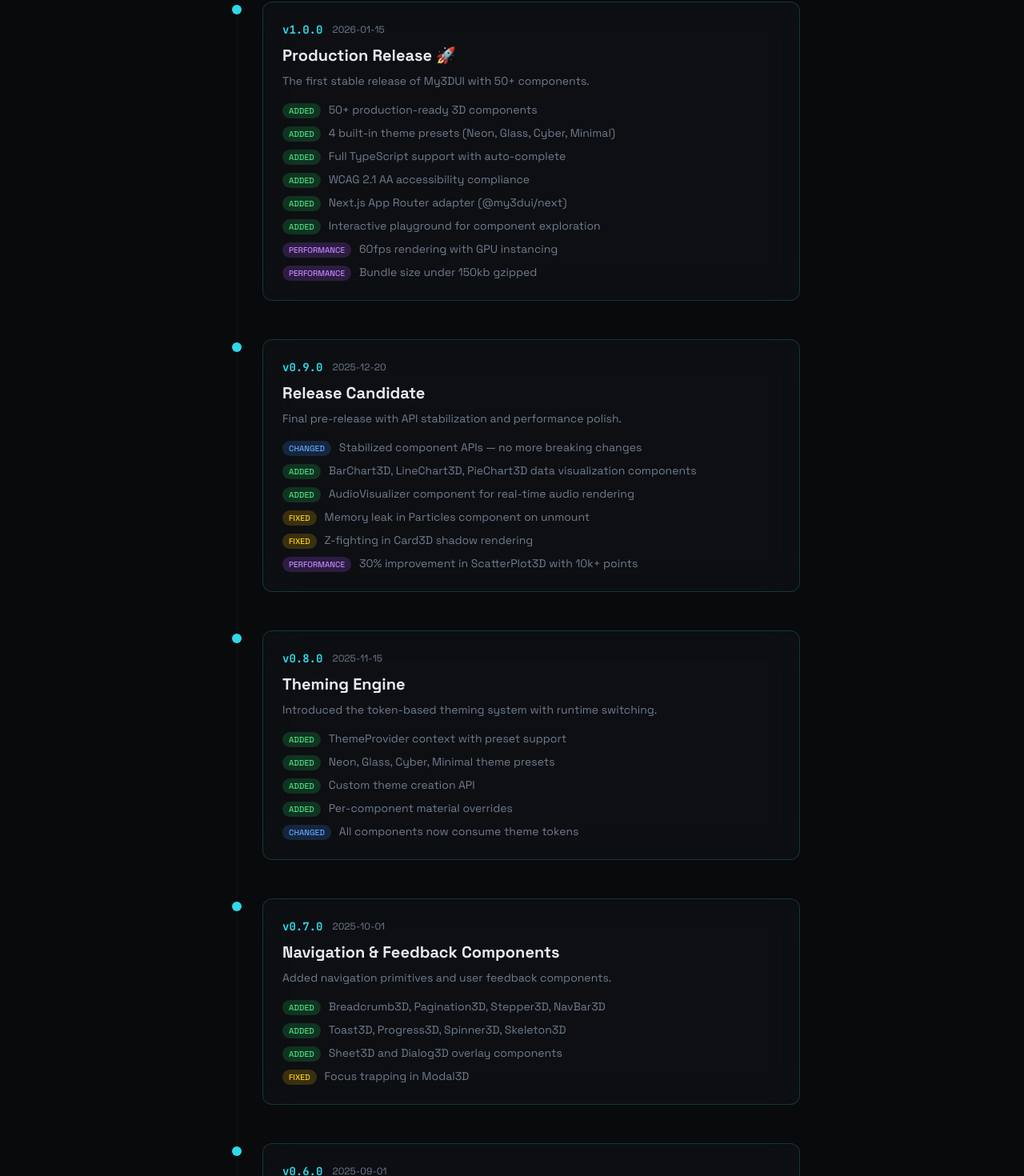
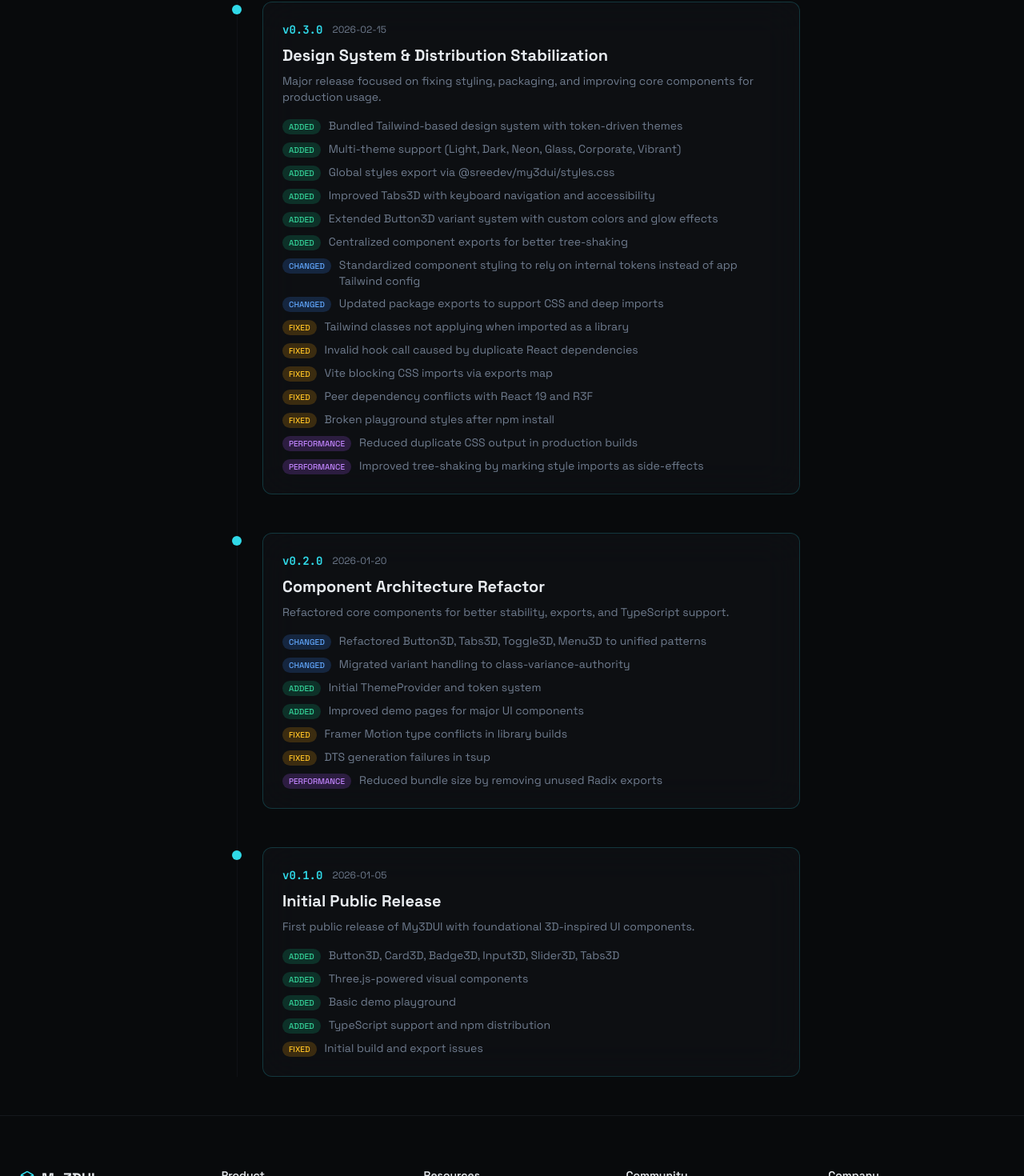
Before and after one commit to Sree0405/MY3DUI, a React (Vite) app: page /changelog in a window 1280 px wide. Shown: the part 362-1832 px from the top of the page at 80% size. Built offline with nearby package versions, Linux system fonts and the light colour scheme; the HTML template or start-up script is replaced by a standard one.

Commit message:
Refactor: Change Logs

```diff
--- a/src/components/Toggle3d.tsx
+++ /dev/null
@@ -1,127 +0,0 @@
-import React, { useState, forwardRef } from "react";
-import { motion } from "framer-motion";
-// import { cn } from "../../lib/utils";
-import { clsx, type ClassValue } from "clsx";
-import { twMerge } from "tailwind-merge";
-
-export function cn(...inputs: ClassValue[]) {
-  return twMerge(clsx(inputs));
-}
-
-export interface Toggle3DProps {
-  checked?: boolean;
-  defaultChecked?: boolean;
-  onChange?: (checked: boolean) => void;
-  disabled?: boolean;
-  variant?: "glass" | "neon" | "pill";
-  label?: string;
-}
-
-export const Toggle3D = forwardRef<HTMLButtonElement, Toggle3DProps>(
-  (
-    {
-      checked: controlledChecked,
-      defaultChecked = false,
-      onChange,
-      disabled = false,
-      variant = "pill",
-      label,
-    },
-    ref
-  ) => {
-    const [internalChecked, setInternalChecked] =
-      useState(defaultChecked);
-
-    const isControlled = controlledChecked !== undefined;
-    const isChecked = isControlled
-      ? controlledChecked
-      : internalChecked;
-
-    const handleToggle = () => {
-      if (disabled) return;
-
-      const newChecked = !isChecked;
-
-      if (!isControlled) {
-        setInternalChecked(newChecked);
-      }
-
-      onChange?.(newChecked);
-    };
-
-    const getVariantStyles = () => {
-      switch (variant) {
-        case "neon":
-          return isChecked
-            ? "bg-black border border-cyan-400 shadow-[0_0_15px_rgba(34,211,238,0.4)]"
-            : "bg-black border border-slate-700";
-
-        case "glass":
-          return "bg-white/20 backdrop-blur-md border border-white/30";
-
-        case "pill":
-        default:
-          return isChecked
-            ? "bg-primary"
-            : "bg-muted";
-      }
-    };
-
-    const toggleWidth = 56;
-    const knobSize = 24;
-    const padding = 4;
-    const travel = toggleWidth - knobSize - padding * 2;
-
-    return (
-      <div className="flex items-center gap-3">
-        <button
-          ref={ref}
-          type="button"
-          role="switch"
-          aria-checked={isChecked}
-          aria-disabled={disabled}
-          disabled={disabled}
-          onClick={handleToggle}
-          onKeyDown={(e) => {
-            if (e.key === "Enter" || e.key === " ") {
-              e.preventDefault();
-              handleToggle();
-            }
-          }}
-          className={cn(
-            "relative h-8 w-14 rounded-full transition-colors",
-            "focus-visible:outline-none focus-visible:ring-2 focus-visible:ring-ring",
-            disabled && "opacity-50 cursor-not-allowed",
-            getVariantStyles()
-          )}
-        >
-          <motion.div
-            className={cn(
-              "absolute top-1 left-1 h-6 w-6 rounded-full shadow-md",
-              variant === "neon" && isChecked
-                ? "bg-cyan-400 shadow-[0_0_10px_#22d3ee]"
-                : "bg-white"
-            )}
-            animate={{
-              x: isChecked ? travel : 0,
-              scale: disabled ? 0.9 : 1,
-            }}
-            transition={{
-              type: "spring",
-              stiffness: 500,
-              damping: 30,
-            }}
-          />
-        </button>
-
-        {label && (
-          <span className="text-sm font-medium">
-            {label}
-          </span>
-        )}
-      </div>
-    );
-  }
-);
-
-Toggle3D.displayName = "Toggle3D";
--- a/src/data/changelog-data.ts
+++ b/src/data/changelog-data.ts
@@ -11,93 +11,155 @@
 
 export const changelogEntries: ChangelogEntry[] = [
   {
-    version: "1.0.0",
-    date: "2026-01-15",
-    title: "Production Release 🚀",
-    description: "The first stable release of My3DUI with 50+ components.",
+    version: "0.3.0",
+    date: "2026-02-15",
+    title: "Design System & Distribution Stabilization",
+    description:
+      "Major release focused on fixing styling, packaging, and improving core components for production usage.",
+
     changes: [
-      { type: "added", text: "50+ production-ready 3D components" },
-      { type: "added", text: "4 built-in theme presets (Neon, Glass, Cyber, Minimal)" },
-      { type: "added", text: "Full TypeScript support with auto-complete" },
-      { type: "added", text: "WCAG 2.1 AA accessibility compliance" },
-      { type: "added", text: "Next.js App Router adapter (@my3dui/next)" },
-      { type: "added", text: "Interactive playground for component exploration" },
-      { type: "performance", text: "60fps rendering with GPU instancing" },
-      { type: "performance", text: "Bundle size under 150kb gzipped" },
+      {
+        type: "added",
+        text: "Bundled Tailwind-based design system with token-driven themes",
+      },
+      {
+        type: "added",
+        text: "Multi-theme support (Light, Dark, Neon, Glass, Corporate, Vibrant)",
+      },
+      {
+        type: "added",
+        text: "Global styles export via @sreedev/my3dui/styles.css",
+      },
+      {
+        type: "added",
+        text: "Improved Tabs3D with keyboard navigation and accessibility",
+      },
+      {
+        type: "added",
+        text: "Extended Button3D variant system with custom colors and glow effects",
+      },
+      {
+        type: "added",
+        text: "Centralized component exports for better tree-shaking",
+      },
+      {
+        type: "changed",
+        text: "Standardized component styling to rely on internal tokens instead of app Tailwind config",
+      },
+      {
+        type: "changed",
+        text: "Updated package exports to support CSS and deep imports",
+      },
+      {
+        type: "fixed",
+        text: "Tailwind classes not applying when imported as a library",
+      },
+      {
+        type: "fixed",
+        text: "Invalid hook call caused by duplicate React dependencies",
+      },
+      {
+        type: "fixed",
+        text: "Vite blocking CSS imports via exports map",
+      },
+      {
+        type: "fixed",
+        text: "Peer dependency conflicts with React 19 and R3F",
+      },
+      {
+        type: "fixed",
+        text: "Broken playground styles after npm install",
+      },
+      {
+        type: "performance",
+        text: "Reduced duplicate CSS output in production builds",
+      },
+      {
+        type: "performance",
+        text: "Improved tree-shaking by marking style imports as side-effects",
+      },
     ],
   },
+
   {
-    version: "0.9.0",
-    date: "2025-12-20",
-    title: "Release Candidate",
-    description: "Final pre-release with API stabilization and performance polish.",
+    version: "0.2.0",
+    date: "2026-01-20",
+    title: "Component Architecture Refactor",
+    description:
+      "Refactored core components for better stability, exports, and TypeScript support.",
+
     changes: [
-      { type: "changed", text: "Stabilized component APIs — no more breaking changes" },
-      { type: "added", text: "BarChart3D, LineChart3D, PieChart3D data visualization components" },
-      { type: "added", text: "AudioVisualizer component for real-time audio rendering" },
-      { type: "fixed", text: "Memory leak in Particles component on unmount" },
-      { type: "fixed", text: "Z-fighting in Card3D shadow rendering" },
-      { type: "performance", text: "30% improvement in ScatterPlot3D with 10k+ points" },
+      {
+        type: "changed",
+        text: "Refactored Button3D, Tabs3D, Toggle3D, Menu3D to unified patterns",
+      },
+      {
+        type: "changed",
+        text: "Migrated variant handling to class-variance-authority",
+      },
+      {
+        type: "added",
+        text: "Initial ThemeProvider and token system",
+      },
+      {
+        type: "added",
+        text: "Improved demo pages for major UI components",
+      },
+      {
+        type: "fixed",
+        text: "Framer Motion type conflicts in library builds",
+      },
+      {
+        type: "fixed",
+        text: "DTS generation failures in tsup",
+      },
+      {
+        type: "performance",
+        text: "Reduced bundle size by removing unused Radix exports",
+      },
     ],
   },
+
   {
-    version: "0.8.0",
-    date: "2025-11-15",
-    title: "Theming Engine",
-    description: "Introduced the token-based theming system with runtime switching.",
+    version: "0.1.0",
+    date: "2026-01-05",
+    title: "Initial Public Release",
+    description:
+      "First public release of My3DUI with foundational 3D-inspired UI components.",
+
     changes: [
-      { type: "added", text: "ThemeProvider context with preset support" },
-      { type: "added", text: "Neon, Glass, Cyber, Minimal theme presets" },
-      { type: "added", text: "Custom theme creation API" },
-      { type: "added", text: "Per-component material overrides" },
-      { type: "changed", text: "All components now consume theme tokens" },
-    ],
+      {
+        type: "added",
+        text: "Button3D, Card3D, Badge3D, Input3D, Slider3D, Tabs3D",
       },
       {
-    version: "0.7.0",
-    date: "2025-10-01",
-    title: "Navigation & Feedback Components",
-    description: "Added navigation primitives and user feedback components.",
-    changes: [
-      { type: "added", text: "Breadcrumb3D, Pagination3D, Stepper3D, NavBar3D" },
-      { type: "added", text: "Toast3D, Progress3D, Spinner3D, Skeleton3D" },
-      { type: "added", text: "Sheet3D and Dialog3D overlay components" },
-      { type: "fixed", text: "Focus trapping in Modal3D" },
-    ],
+        type: "added",
+        text: "Three.js-powered visual components",
       },
       {
-    version: "0.6.0",
-    date: "2025-09-01",
-    title: "Effects System",
-    description: "GPU-accelerated visual effects for immersive scenes.",
-    changes: [
-      { type: "added", text: "Bloom post-processing effect" },
-      { type: "added", text: "Reflection component for planar reflections" },
-      { type: "added", text: "GlowEffect for per-object emission" },
-      { type: "added", text: "WaveEffect for vertex displacement" },
-      { type: "added", text: "NoiseField for procedural motion" },
-      { type: "performance", text: "Particles component handles 10k+ at 60fps" },
-    ],
+        type: "added",
+        text: "Basic demo playground",
       },
       {
-    version: "0.5.0",
-    date: "2025-08-01",
-    title: "Core UI Components",
-    description: "The foundational interactive components.",
-    changes: [
-      { type: "added", text: "Button3D with variant system" },
-      { type: "added", text: "Card3D with tilt-on-hover" },
-      { type: "added", text: "Modal3D with focus trapping" },
-      { type: "added", text: "Menu3D, Tooltip3D, Slider3D" },
-      { type: "added", text: "Stage and Viewport layout components" },
+        type: "added",
+        text: "TypeScript support and npm distribution",
+      },
+      {
+        type: "fixed",
+        text: "Initial build and export issues",
+      },
     ],
   },
 ];
 
+/* ======================================
+   Badge Colors
+====================================== */
+
 export const changeTypeColors: Record<string, string> = {
-  added: "bg-green-500/20 text-green-400",
+  added: "bg-emerald-500/20 text-emerald-400",
   changed: "bg-blue-500/20 text-blue-400",
-  fixed: "bg-yellow-500/20 text-yellow-400",
+  fixed: "bg-amber-500/20 text-amber-400",
   removed: "bg-red-500/20 text-red-400",
   performance: "bg-purple-500/20 text-purple-400",
 };
--- a/src/data/demo-registry.ts
+++ b/src/data/demo-registry.ts
@@ -38,7 +38,6 @@
   // Effects
   particles: lazy(() => import("@/components/demos/particles-demo")),
   bloom: lazy(() => import("@/components/demos/bloom-demo")),
-  reflection: lazy(() => import("@/components/demos/reflection-demo")),
   fog: lazy(() => import("@/components/demos/fog-demo")),
   shadowsystem: lazy(() => import("@/components/demos/shadowsystem-demo")),
   gloweffect: lazy(() => import("@/components/demos/gloweffect-demo")),
```
Lines whose indentation alone changed are shown as unchanged.
